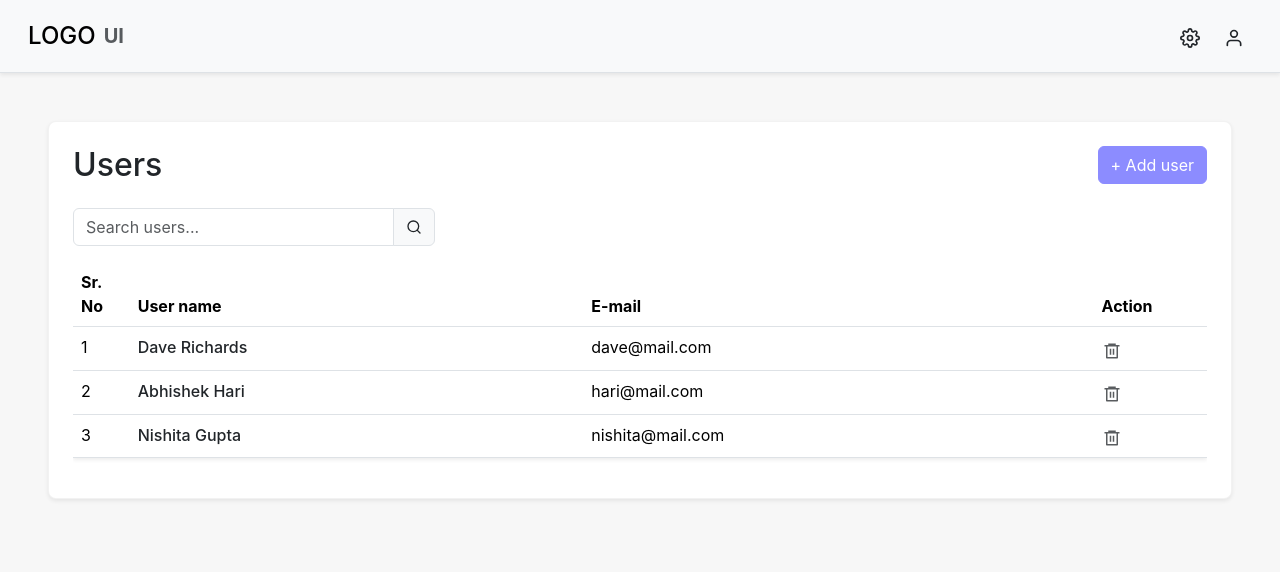
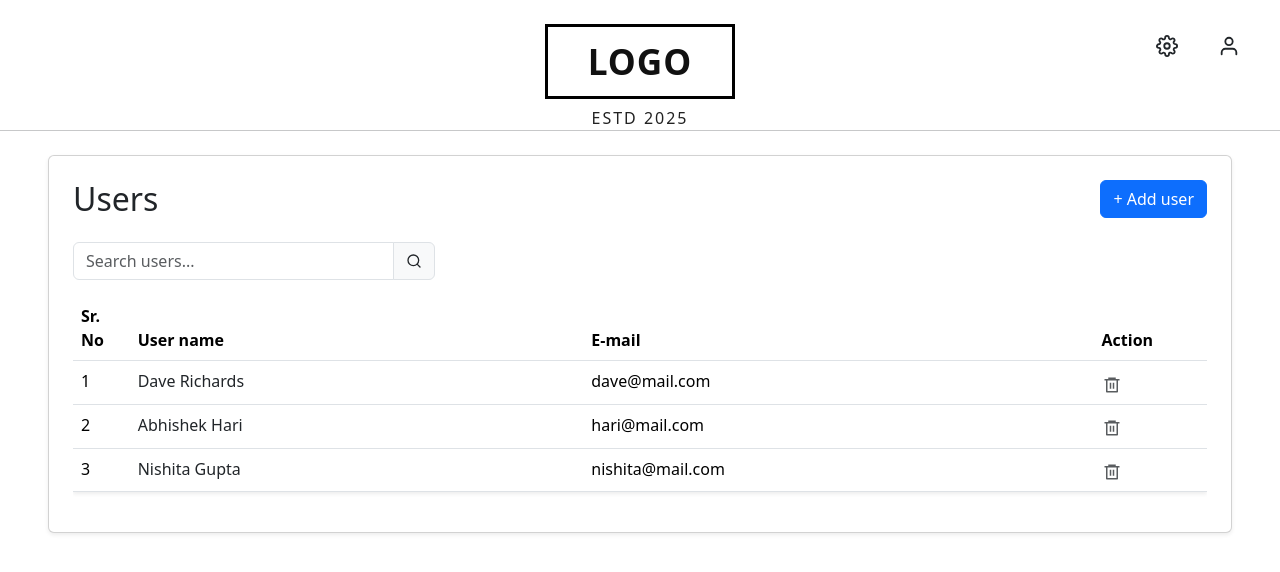
Before and after one commit to Sathvika2955/FrontEndTask-User_Management_System, a React (Vite) app in the folder campus-recruitment-vite/: page / in a window 1280 px wide. Shown: the top 572 px of the page. Built offline with nearby package versions, Linux system fonts and the light colour scheme.

Commit message:
Update header style and logo box

```diff
--- a/campus-recruitment-vite/src/App.css
+++ b/campus-recruitment-vite/src/App.css
@@ -1,24 +1,24 @@
-/* Global styling based on the design aesthetic */
-body {
-    background-color: #f7f7f7;
-    font-family: 'Inter', sans-serif;
+.custom-header {
+  background: #fff;
 }
 
-/* Ensure the main app wrapper uses full width */
-.app-container {
-    min-height: 100vh;
-    padding: 0; /* Ensures full width */
-    margin: 0;
+.logo-box {
+  border: 3px solid #000;
+  padding: 8px 40px;
+  display: inline-block;
 }
 
-/* Custom shadow/border to match Figma subtle style */
-.card {
-    border: 1px solid rgba(0, 0, 0, 0.05);
-    border-radius: 8px; /* Rounded corners */
+.logo-text {
+  font-weight: bold;
+  font-size: 2.2rem;
+  color: #111;
+  letter-spacing: 1px;
 }
 
-/* Custom style for the purple button */
-.btn-primary {
-    background-color: #8c8cff !important;
-    border-color: #8c8cff !important;
+.estd-text {
+  font-size: 1rem;
+  font-weight: 500;
+  color: #222;
+  letter-spacing: 2px;
+  margin-top: 3px;
 }
--- a/campus-recruitment-vite/src/components/AppHeader.jsx
+++ b/campus-recruitment-vite/src/components/AppHeader.jsx
@@ -1,27 +1,35 @@
 import React from 'react';
-import { Navbar, Container, Nav } from 'react-bootstrap';
-import { FiSettings, FiUser } from 'react-icons/fi'; // Using Feather Icons as a lightweight alternative
+import { Container, Nav } from 'react-bootstrap';
+import { FiSettings, FiUser } from 'react-icons/fi';
 
 const AppHeader = () => {
   return (
-        <Navbar bg="light" expand="lg" className="shadow-sm border-bottom mb-4 p-3">
-            {/* Using fluid Container ensures it spans the full width */}
-            <Container fluid>
-                <Navbar.Brand href="/" className="fw-bold d-flex align-items-center">
-                    <span className="h4 mb-0 me-2">LOGO</span>
-                    <span className="text-muted mb-0">UI</span>
-                </Navbar.Brand>
-
-                <Nav className="ms-auto">
+    <header className="custom-header p-0 m-0">
+      <Container
+        fluid
+        className="d-flex justify-content-between align-items-center pt-4"
+        style={{ maxWidth: "900px" }}
+      >
+        <div className="text-center mx-auto w-100">
+          {/* LOGO in box */}
+          <div className="logo-box mx-auto mb-1">
+            <span className="logo-text">LOGO</span>
+          </div>
+          {/* ESTD 2025 */}
+          <div className="estd-text">ESTD 2025</div>
+        </div>
+        {/* Right-side icons */}
+        <Nav className="position-absolute top-0 end-0 p-4">
           <Nav.Link href="#settings" className="mx-2 text-dark">
-                        <FiSettings size={20} />
+            <FiSettings size={22} />
           </Nav.Link>
           <Nav.Link href="#profile-icon" className="text-dark">
-                        <FiUser size={20} />
+            <FiUser size={22} />
           </Nav.Link>
         </Nav>
       </Container>
-        </Navbar>
+      <hr className="m-0" />
+    </header>
   );
 };
 
```
Lines whose indentation alone changed are shown as unchanged.
